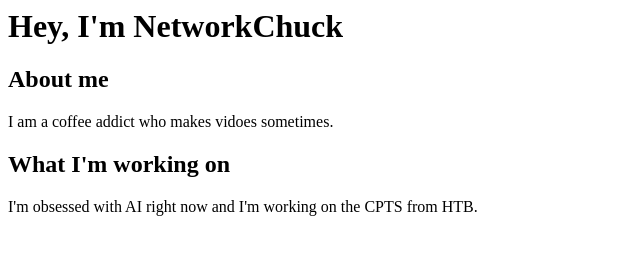
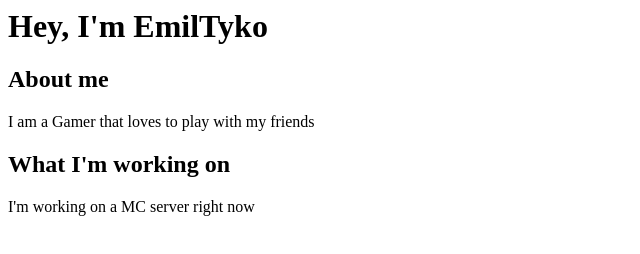
Before and after one commit to EmilTyko/Mytestwebsite, a plain HTML site: page index.html in a window 1280 px wide. Shown: the whole page, without its empty margins (0-640 px from the left). Drawn offline with Linux system fonts and the light colour scheme.

Commit message:
Update index.html

```diff
--- a/index.html
+++ b/index.html
@@ -1,16 +1,16 @@
 
 <html>
     <h1>
-        Hey, I'm NetworkChuck
+        Hey, I'm EmilTyko
     </h1>
     <body>
         <h2>About me</h2>
         <p>
-            I am a coffee addict who makes vidoes sometimes.
+            I am a Gamer that loves to play with my friends
         </p>
         <h2>What I'm working on</h2>
         <p>
-            I'm obsessed with AI right now and I'm working on the CPTS from HTB.
+            I'm working on a MC server right now
         </p>
     </body>
 </html>
```
